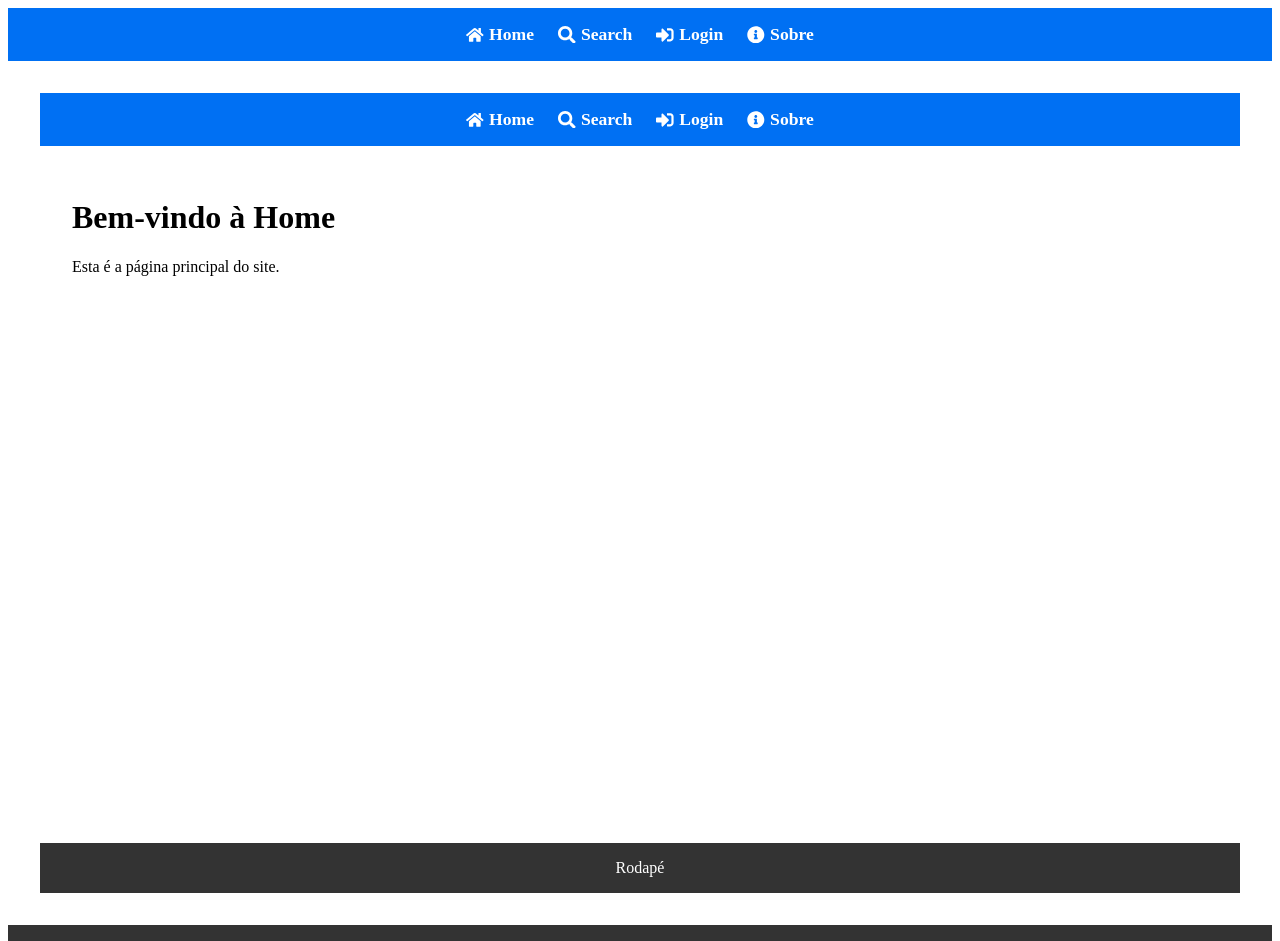
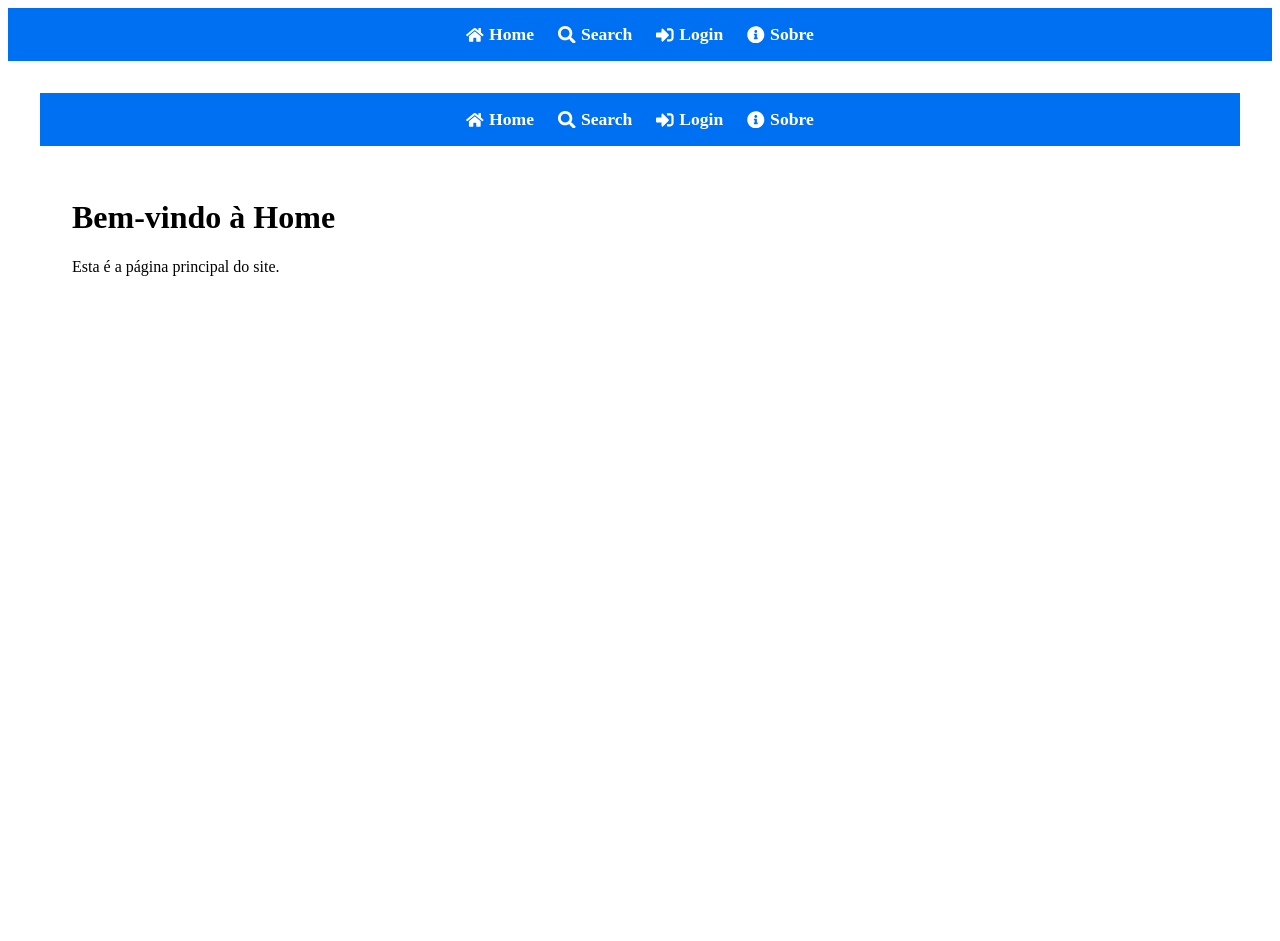
Before and after one commit to AdonayRocha/Wather-App-Next, a Next.js app: page / in a window 1280 px wide. Shown: the top 941 px of the page. After the commit the page ends 816 px from the top, so only its background shows below. Built offline with nearby package versions, Linux system fonts and the light colour scheme.

Commit message:
Layout - Criado
Instalei o next 14 o que causou conflitos e foi necessário arrumar. Aparentemente, existem algumas tags que o next 14 não reconhece :(

```diff
--- a/src/app/layout.tsx
+++ b/src/app/layout.tsx
@@ -1,3 +1,4 @@
+// app/layout.tsx
 import { ReactNode } from 'react';
 import Link from 'next/link';
 import { FaHome, FaSearch, FaSignInAlt, FaInfoCircle } from 'react-icons/fa';
@@ -7,9 +8,10 @@ interface LayoutProps {
   children: ReactNode;
 }
 
-export default function Layout({ children }: LayoutProps) {
+export default function RootLayout({ children }: LayoutProps) {
   return (
-    <div className={styles.container}>
+    <html lang="pt-BR">
+      <body className={styles.container}>
         <header className={styles.header}>
           <nav className={styles.nav}>
             <Link href="/" className={styles.link}>
@@ -27,7 +29,7 @@ export default function Layout({ children }: LayoutProps) {
           </nav>
         </header>
         <main className={styles.content}>{children}</main>
-      <footer className={styles.footer}>Rodapé</footer>
-    </div>
+      </body>
+    </html>
   );
 }
```
Lines whose indentation alone changed are shown as unchanged.
